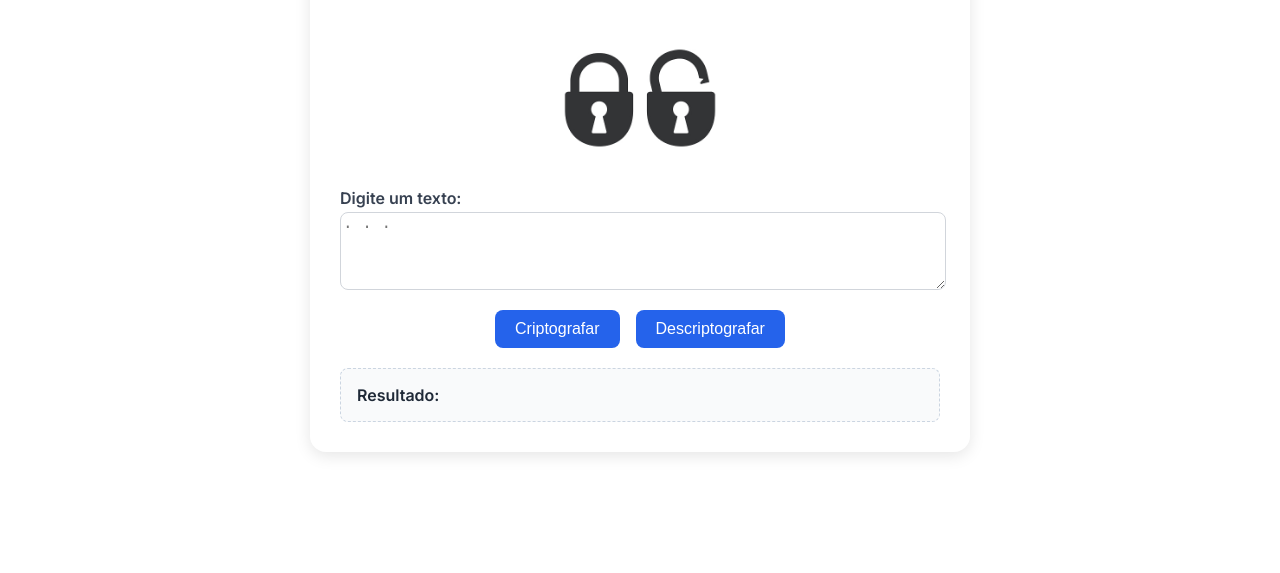
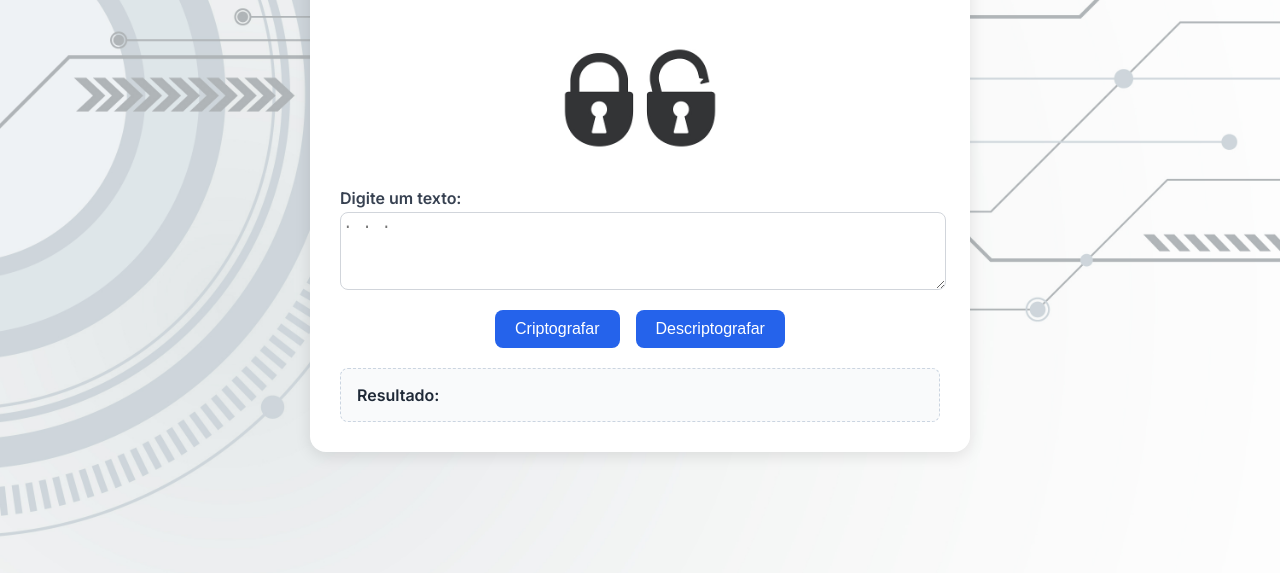
Before and after one commit to EduardocLeao/eduardocleao.github.io, a plain HTML site: page HtmlPage1.html in a window 1280 px wide. Shown: the part 227-800 px from the top of the page. Drawn offline with Linux system fonts and the light colour scheme.

Commit message:
Update HtmlPage1.html

```diff
--- a/HtmlPage1.html
+++ b/HtmlPage1.html
@@ -7,7 +7,7 @@
     <style>
         body {
             font-family: 'Inter', sans-serif;
-            background-image: url('imagem/3274408.jpg');
+            background-image: url('3274408.jpg');
             background-size: cover; /* cobre toda a tela */
             background-position: center; /* centraliza a imagem */
             background-repeat: no-repeat; /* evita repetição */
```
